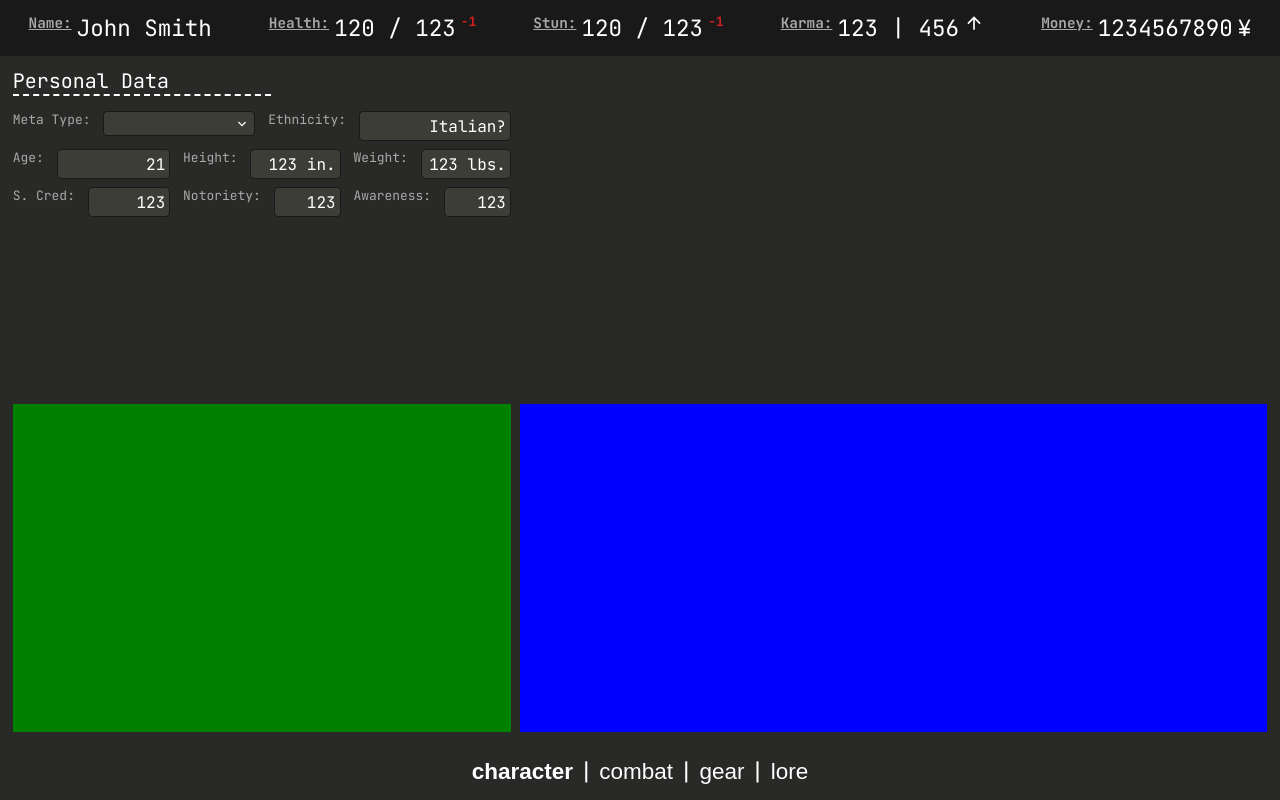
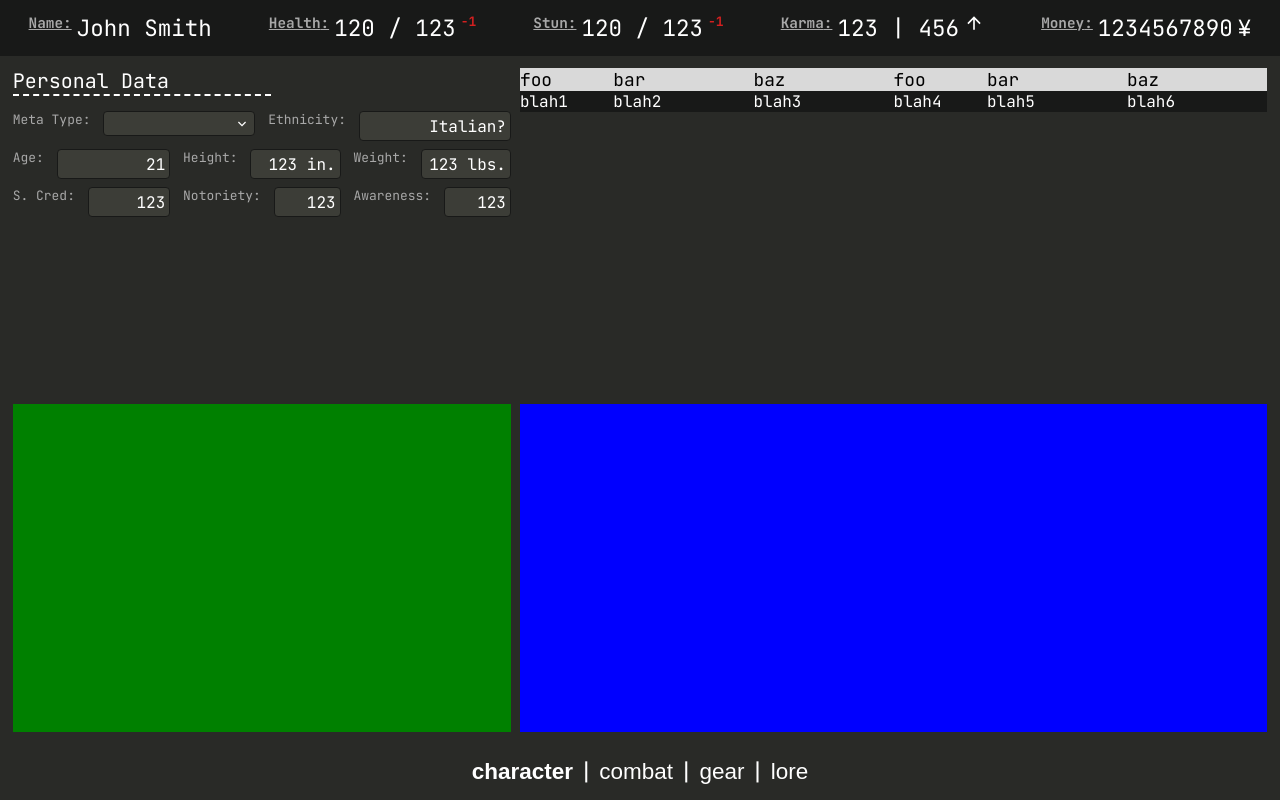
Before and after one commit to roclame12/ShadowSheet, a React (Vite) app: page / in a window 1280 px wide. Built offline with nearby package versions, Linux system fonts and the light colour scheme.

Commit message:
Made a way to add a header to the table. The caller adds an array of HeaderObj to the Table, and then the component formats those headers accordingly.

```diff
--- a/src/CSS/components/Table.module.css
+++ b/src/CSS/components/Table.module.css
@@ -20,4 +20,10 @@
         color: var(--text-color);
         font-size: var(--font-size-s);
     }
+
+    tr {
+        overflow: hidden;
+        text-overflow: ellipsis;
+        white-space: nowrap;
+    }
 }
--- a/src/CSS/pages/CharacterPage.module.css
+++ b/src/CSS/pages/CharacterPage.module.css
@@ -72,7 +72,7 @@
 
     .grid {
         display: grid;
-        grid-template-columns: repeat(6, minmax(70px, 1fr));
+        grid-template-columns: repeat(6, minmax(20px, 1fr));
         grid-template-areas:
             "meta-type   meta-type   meta-type ethnicity ethnicity ethnicity"
             "age         age         height    height    weight    weight"
--- a/src/components/Table.tsx
+++ b/src/components/Table.tsx
@@ -1,15 +1,95 @@
-import React, {} from 'react';
+import React, {ReactNode} from 'react';
 import styles from "../CSS/components/Table.module.css"
 
 
-interface TableProps {
-
+/**
+ * interface that determines the layout of the table.
+ *
+ * @property text  What the text should say
+ * @property width the percentage of the sub-table the column should take up. Component assumes that the given widths add up to 100%
+ */
+interface HeaderObj {
+    text: string;
+    width?: number;
 }
 
+/**
+ * Function to format HeaderObjs into table cells that have an appropriate width for the table.
+ *
+ * @param headers the HeaderObjs that are passed to {@link Table}
+ * @param subTables the amount of "subtables" the table has. See {@link Table} for a definition of what a subtable is.
+ */
+function formatHeaders(headers: HeaderObj[], subTables: number) {
+    // figure out the total widths and throw an error if those widths are wrong
+    const percentageSum = headers.reduce((sum: number, current) => {
+        const adder = current.width ? current.width : 0;
+        return sum + adder;
+    }, 0)
+    if (percentageSum > 100) throw "Percentage total for table should be no more than 100%";
+
+    //return a formatted list of <td/> tags with the proper widths
+    let formated: ReactNode[] = [];
+    for (let i = 0; i < subTables; i++) {
+        formated.push(...headers.map(
+            (value) =>
+                <td
+                    style={{width: `${value.width ? (value.width / subTables) : {}}%`}}
+                    key={value.text + i}
+                >
+                    {value.text}
+                </td>
+        ));
+    }
+
+    return formated;
+}
+
+
+/**
+ * interface for Table's props
+ *
+ * @property header    an array of {@link HeaderObj} objects to determine the layout of the table
+ * @property children  The components that will be contained within the table.
+ * @property subTables How many times the header should repeat so the table can take up more space horizontally (defaults to 1)
+ */
+interface TableProps {
+    header: HeaderObj | HeaderObj[];
+    children: ReactNode | ReactNode[];
+    subTables?: number
+}
+
+/**
+ * A responsive table component that is styled appropriately for the app.
+ *
+ * Children will fill rows left to right. If there's not enough children to fill a row, whitespace will fill the remainder.
+ *
+ * To aid in maximizing the use of space, the table utilizes "subtables". Each subtable repeats the text of the header
+ * into new columns to allow for more information per row to be displayed.
+ *
+ * @example<caption>The following creates a table with 4 equal width columns, and 8 total cells (including the header) with the last cell being empty</caption>
+ * <Table header={[{text: "foo", width:50}, {text:"bar", width: 50}]} subTables={2}>
+ *     <p>Lorem ipsum</p>
+ *     <p>dolor sit</p>
+ *     <p>amet, consectetur</p>
+ * </Table>
+ *
+ * @param props the props for the table, defined in {@link TableProps}
+ */
 export default function Table(props: TableProps) {
+    const subTables = props.subTables ? props.subTables : 1;
+    const headers = Array.isArray(props.header) ? props.header : [props.header];
+
     return (
         <div className={styles.container}>
             <table>
+                <thead>
+                    <tr>
+                        { formatHeaders(headers, subTables) }
+                    </tr>
+                </thead>
+                <tbody>
+                    { props.children }
+                </tbody>
             </table>
         </div>
     )
--- a/src/pages/CharacterPage.tsx
+++ b/src/pages/CharacterPage.tsx
@@ -135,7 +135,16 @@ function PersonalData() {
 function Qualities() {
     return (
         <div id={styles.qualities}>
-            <Table/>
+            <Table header={[{text: "foo", width: 25}, {text: "bar"}, {text: "baz"}]} subTables={2}>
+                <tr>
+                    <td>blah1</td>
+                    <td>blah2</td>
+                    <td>blah3</td>
+                    <td>blah4</td>
+                    <td>blah5</td>
+                    <td>blah6</td>
+                </tr>
+            </Table>
         </div>
     )
 }
```
